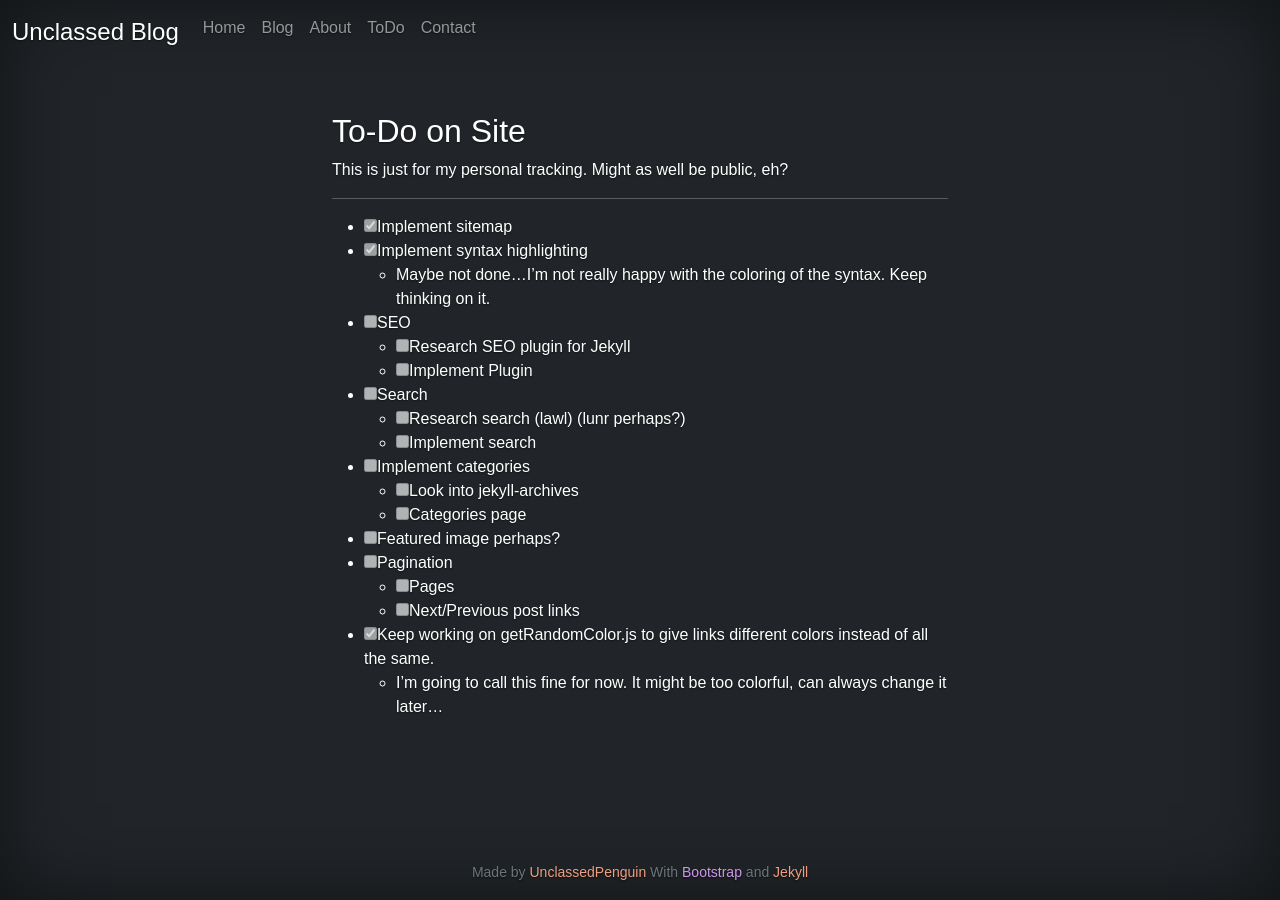
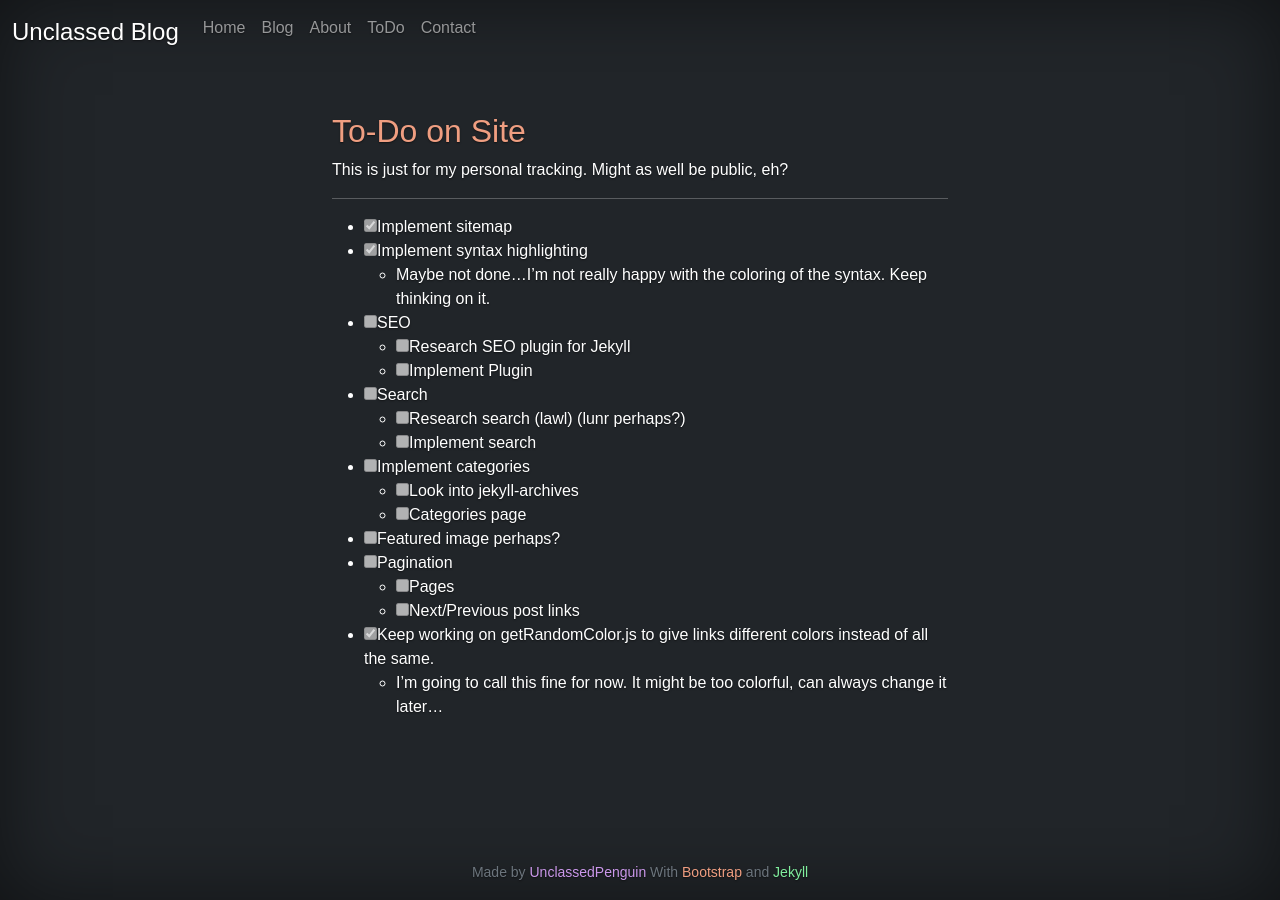
Before and after one commit to UnclassedPenguin/unclassedpenguin.github.io, a Jekyll site: the page built from todo.md, in a window 1280 px wide. Built offline with Jekyll 4.4.1, drawn with Linux system fonts in a browser that asks for light colours.

Commit message:
Change post title to randomcolor

```diff
--- a/_layouts/post.html
+++ b/_layouts/post.html
@@ -5,7 +5,7 @@
 	<div class="col-md-3">
 	</div>
 	<div class="col-md-6">
-<h1>{{ page.title }}</h1>
+<h1 class="randomcolor">{{ page.title }}</h1>
 <p class="pb-3">{{ page.date | date_to_string }} - {{ page.author }}</p>
 
 {{ content }}
--- a/todo.md
+++ b/todo.md
@@ -4,7 +4,7 @@
 ---
 
 
-## To-Do on Site
+<h2 class="randomcolor">To-Do on Site</h2>
  This is just for my personal tracking.
  Might as well be public, eh?
 
```
